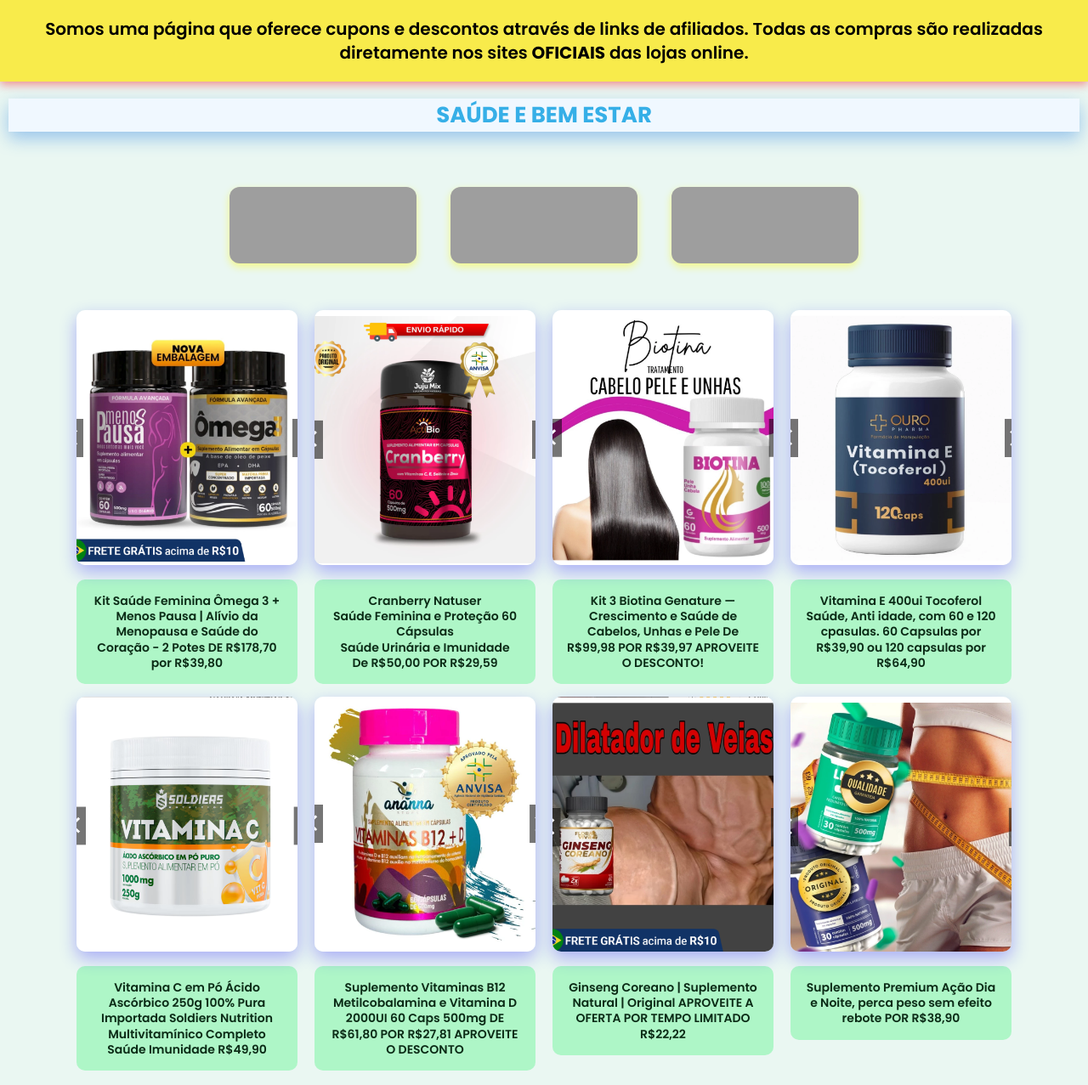
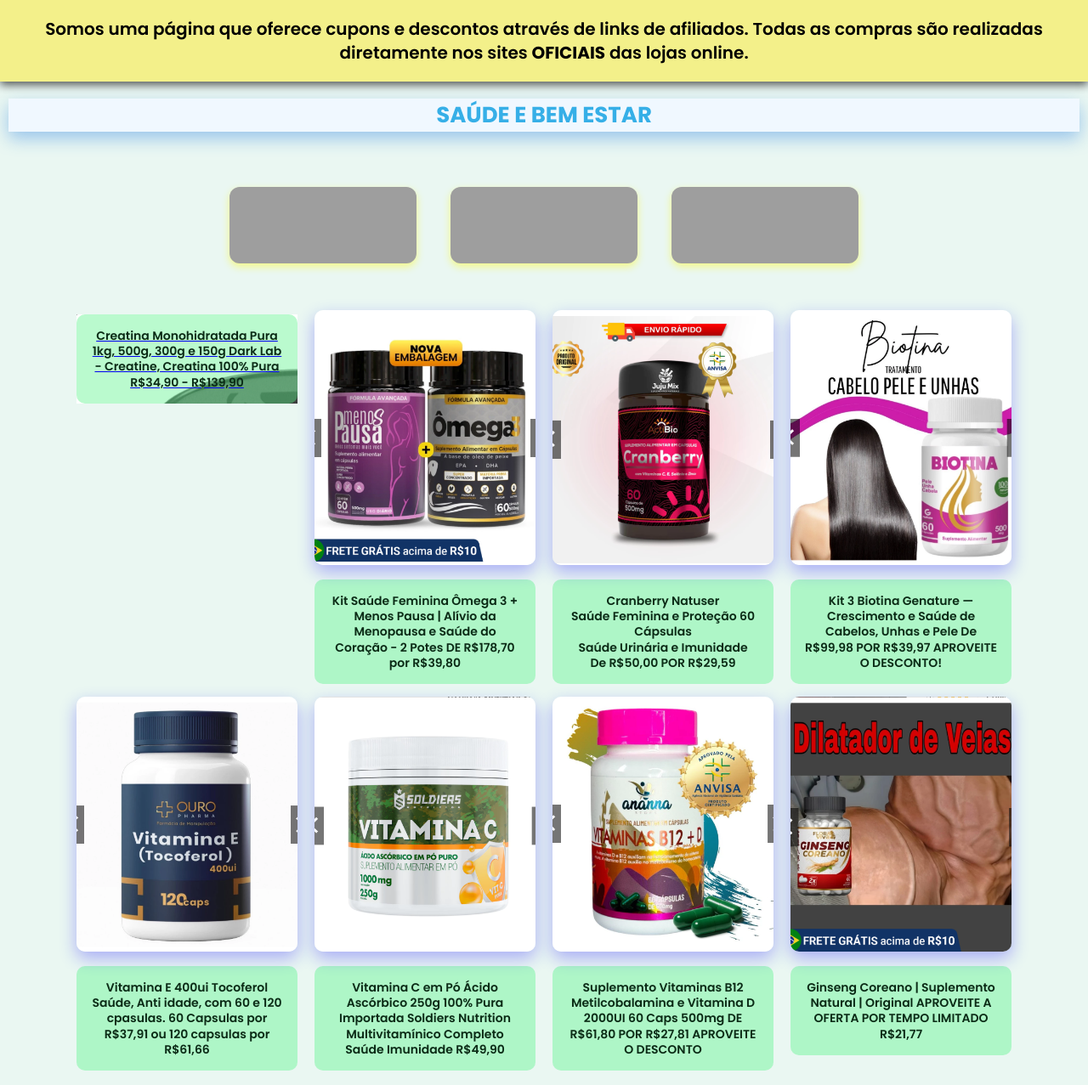
Before and after one commit to mastersom-duarte/quero-desconto, a plain HTML site: page shope.html in a window 1280 px wide. Shown: the top 1277 px of the page at 85% size. Drawn offline with Linux system fonts and the light colour scheme; grey boxes are pictures that could not be loaded.

Commit message:
atualizacao preco e creatina

```diff
--- a/index.css
+++ b/index.css
@@ -14,14 +14,14 @@
 
 /* TÍTULO PRINCIPAL */
 .titulo {
-  background-color: #ffe600b0;
+  background-color: #fffb0077;
   padding: 20px;
   text-align: center;
   font-size: 20px;
   font-weight: 600;
   color: #000;
   line-height: 1.4;
-  box-shadow: 0 4px 10px rgba(241, 120, 120, 0.781);
+  box-shadow: 0 4px 10px rgba(22, 22, 22, 0.589);
 }
 
 /* SUBTÍTULO */
--- a/shope.css
+++ b/shope.css
@@ -47,6 +47,7 @@
 .b12,
 .ginsen,
 .emagrece
+.creatinadark
  { transform: translateY(-5px);
   box-shadow: 0 8px 20px rgba(22, 5, 255, 0.3);
   width: 100%;
@@ -66,6 +67,7 @@
 .b12{background-image: url('/img/b12.png')}
 .ginsen{background-image: url(/img/ginsen.png);}
 .emagrece{background-image: url(/img/emagrece.png);}
+.creatinadark{background-image: url(/img/creatinadark.png);}
 /* TEXTO */
 .texto{
   padding: 16px;
@@ -103,14 +105,14 @@
 /*outra seçãp*/
 
 .titulo {
-  background-color: #ffe600b0;
+  background-color: #ffe6006e;
   padding: 20px;
   text-align: center;
   font-size: 20px;
   font-weight: 600;
   color: #000;
   line-height: 1.4;
-  box-shadow: 0 4px 10px rgba(241, 120, 120, 0.781);
+  box-shadow: 0 4px 10px rgba(0, 0, 0, 0.651);
 }
 
 .botoes-container {
--- a/shope.html
+++ b/shope.html
@@ -30,6 +30,13 @@
 
 
 <section>
+  <div class="produto">
+<a class="creatinadark" href="https://s.shopee.com.br/8V1COoQrOM" target="_blank">
+  <p class="texto">Creatina Monohidratada Pura 1kg, 500g, 300g e 150g Dark Lab - Creatine, Creatina 100% Pura R$34,90 - R$139,90 </p>
+
+</a>
+
+  </div>
 
   <div class="produto">
     <a class="jaqueta" href="https://s.shopee.com.br/10v53b87Qs" target="_blank"></a>
@@ -60,7 +67,7 @@
   <div class="produto">
     <a href="https://s.shopee.com.br/7fRzyFWGAe" target="_blank" class="vitaminae"></a>
 <p class="texto"> Vitamina E 400ui Tocoferol Saúde, Anti idade, com 60 e 120 cpasulas.
-    60 Capsulas por R$39,90 ou 120 capsulas por R$64,90
+    60 Capsulas por R$37,91 ou 120 capsulas por R$61,66
 </p>
   </div>
   <div class="produto">
@@ -79,7 +86,7 @@
   <div class="produto">
     <a href="https://s.shopee.com.br/9zpuxRlrkB" class="ginsen" target="_blank"> </a>
     <p class="texto">Ginseng Coreano | Suplemento Natural | Original APROVEITE A OFERTA POR TEMPO LIMITADO
-        R$22,22
+        R$21,77
     </p>
   </div>
 
```
Also changed, not shown: img/creatinadark.png (added).
